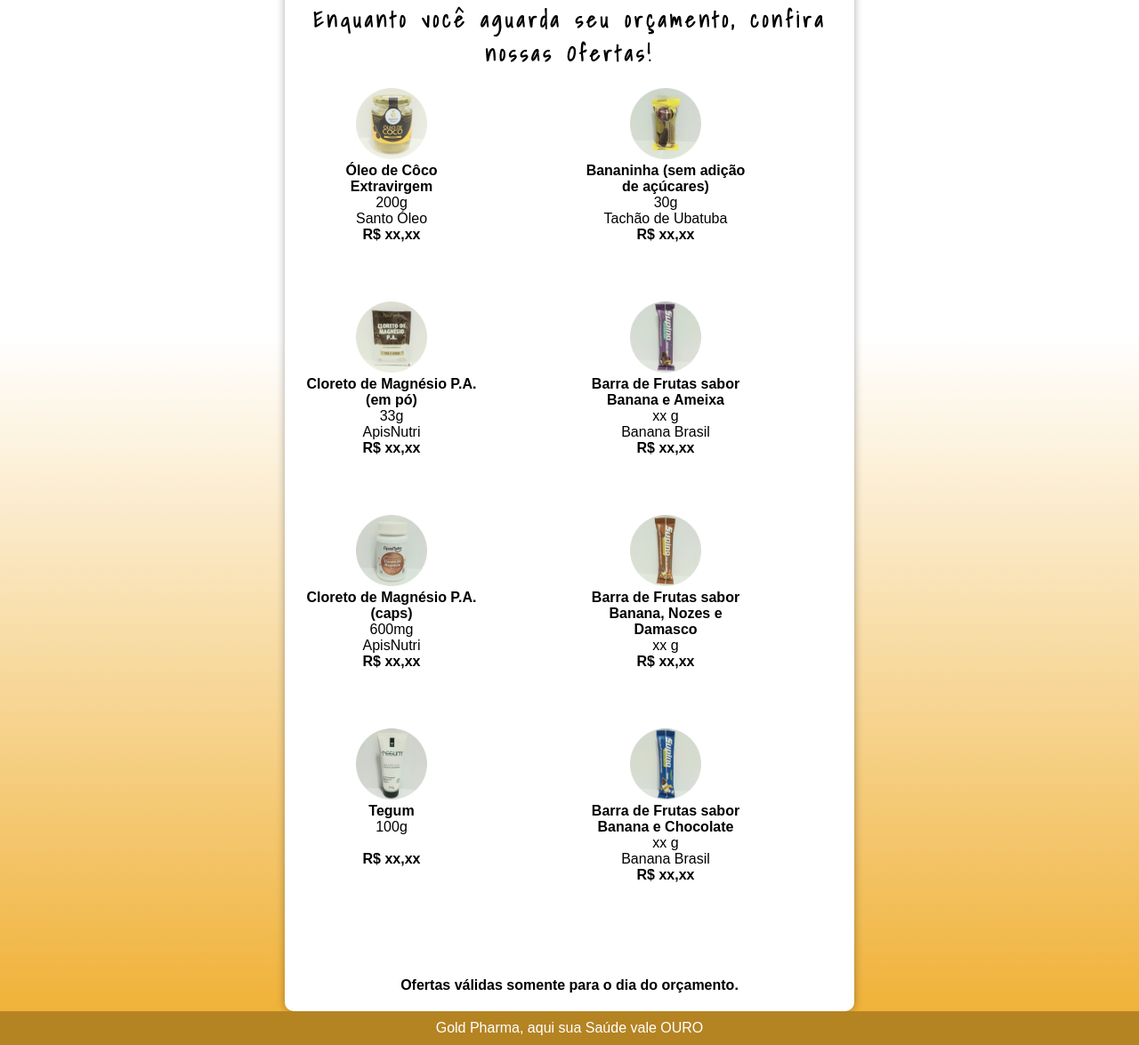
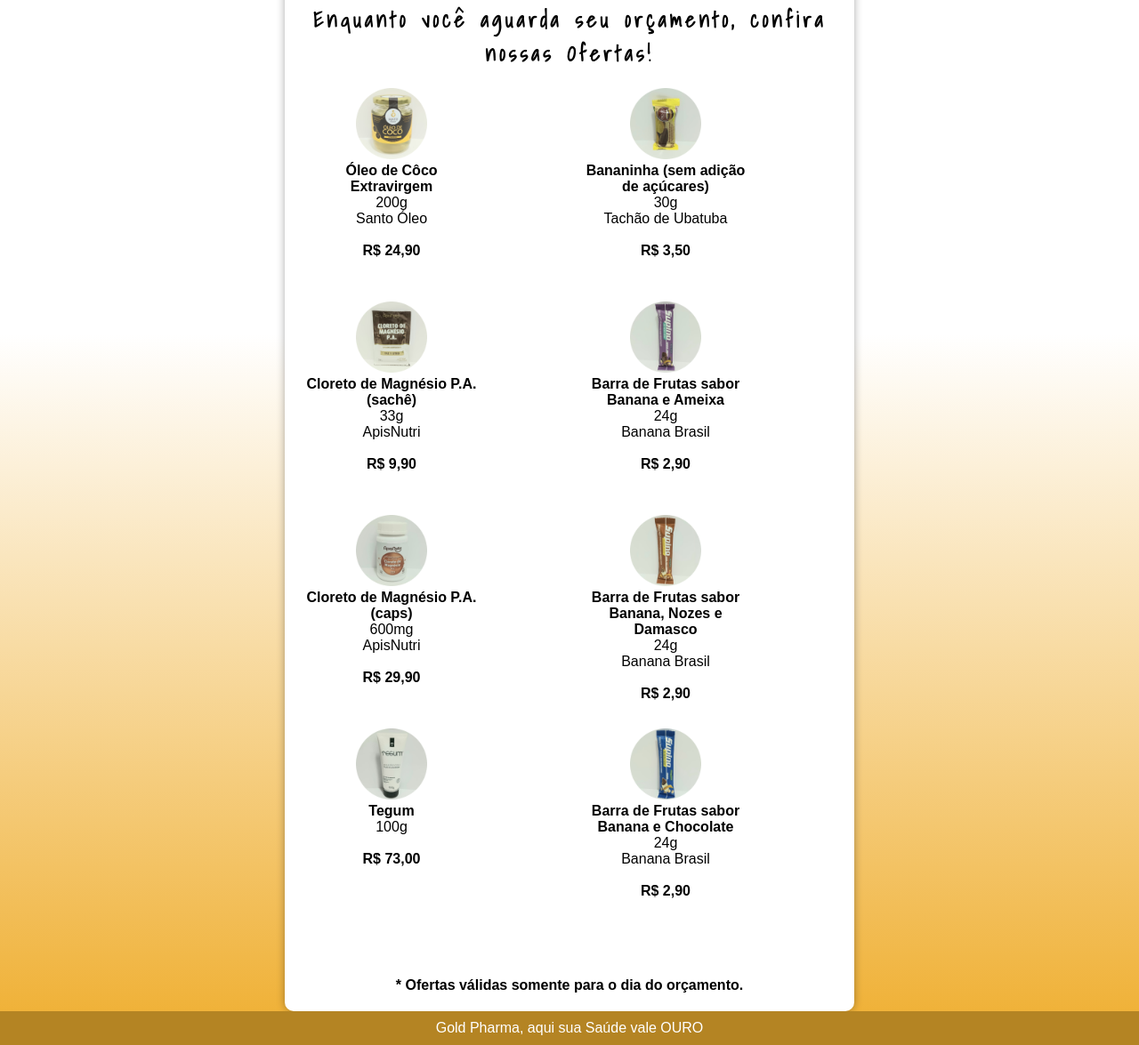
Before and after one commit to camilobreia/landing-page-gold-pharma, a plain HTML site: page index.html in a window 1280 px wide. Shown: the part 423-1598 px from the top of the page at 89% size. Drawn offline with Linux system fonts and the light colour scheme.

Commit message:
final commit

```diff
--- a/index.html
+++ b/index.html
@@ -27,18 +27,18 @@
 
                                   <strong>Óleo de Côco Extravirgem</strong> <br>
                                   200g <br>
-                                  Santo Óleo <br>
-                                  <strong>R$ xx,xx</strong>
+                                  Santo Óleo <br><br>
+                                  <strong>R$ 24,90</strong>
 
                           </p>
                 </div>
                 <div class="divprod">
                         <img src="images/imagem-trabalhada/cloreto-magnesio-po200.png" alt="Cloreto de Magnésio P.A.">
                         <p>
-                            <strong>Cloreto de Magnésio P.A. (em pó)</strong><br>
+                            <strong>Cloreto de Magnésio P.A. (sachê)</strong><br>
                             33g <br>
-                            ApisNutri <br>
-                            <strong>R$ xx,xx</strong>
+                            ApisNutri <br><br>
+                            <strong>R$ 9,90</strong>
                         </p>
                 </div>
                 <div class="divprod">
@@ -47,8 +47,8 @@
                             <p>
                                 <strong>Cloreto de Magnésio P.A. (caps)</strong> <br>
                                 600mg <br>
-                                ApisNutri <br>
-                                <strong>R$ xx,xx</strong>
+                                ApisNutri <br><br>
+                                <strong>R$ 29,90</strong>
                             </p>
 
                 </div>
@@ -60,7 +60,7 @@
                                 <strong>Tegum</strong> <br>
                                 100g <br>
                                 <br>
-                                <strong>R$ xx,xx</strong>
+                                <strong>R$ 73,00</strong>
                             </p>
                         </div>
 
@@ -70,17 +70,17 @@
                         <p>
                             <strong>Bananinha (sem adição de açúcares) </strong><br>
                             30g <br>
-                            Tachão de Ubatuba <br>
-                            <strong>R$ xx,xx</strong>
+                            Tachão de Ubatuba <br><br>
+                            <strong>R$ 3,50</strong>
                         </p>
                     </div>
                     <div class="divprod">
                         <img src="images/imagem-trabalhada/barra-fruta-banana-ameixa200.png" alt="Supino Banana e Ameixa">
                         <p>
                             <strong>Barra de Frutas sabor Banana e Ameixa</strong>  <br>
-                            xx g <br>
-                            Banana Brasil <br>
-                            <strong>R$ xx,xx</strong>
+                            24g <br>
+                            Banana Brasil <br><br>
+                            <strong>R$ 2,90</strong>
                         </p>
                     </div>
 
@@ -88,9 +88,9 @@
                         <img src="images/imagem-trabalhada/barra-fruta-banana-nozes200.png" alt="Supino Banana, Nozes e Damasco">
                         <p>
                             <strong>Barra de Frutas sabor Banana, Nozes e Damasco</strong> <br>
-                            xx g <br>
-
-                            <strong>R$ xx,xx</strong>
+                            24g <br>
+                            Banana Brasil <br><br>
+                            <strong>R$ 2,90</strong>
 
                         </p>
                     </div>
@@ -98,15 +98,15 @@
                         <img src="images/imagem-trabalhada/barra-fruta-banana200.png" alt="Supino Chocolate Branco">
                         <p>
                             <strong>Barra de Frutas sabor Banana e Chocolate</strong> <br>
-                            xx g <br>
-                            Banana Brasil <br>
-                            <strong>R$ xx,xx</strong>
+                            24g <br>
+                            Banana Brasil <br><br>
+                            <strong>R$ 2,90</strong>
 
                         </p>
                     </div>
 
             </div>
-            <p id="pfinal">Ofertas válidas somente para o dia do orçamento.</p>
+            <p id="pfinal">* Ofertas válidas somente para o dia do orçamento.</p>
         </section>
     </main>
     <footer>
```
